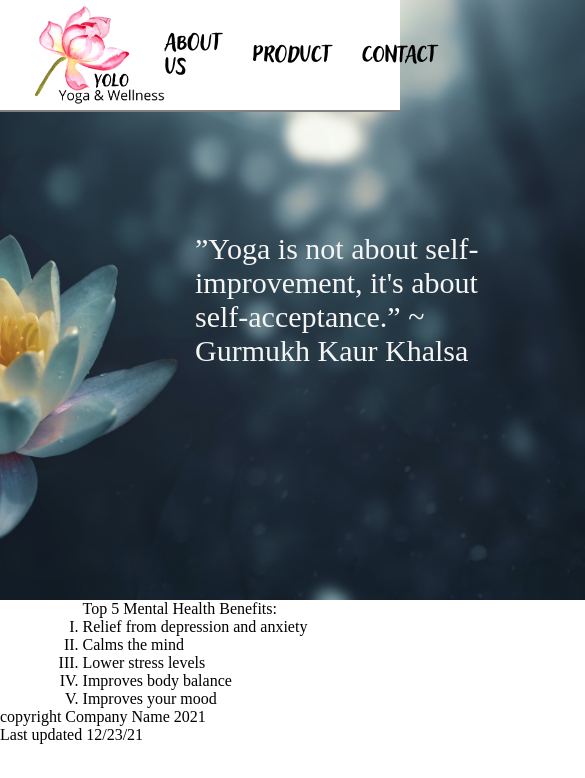
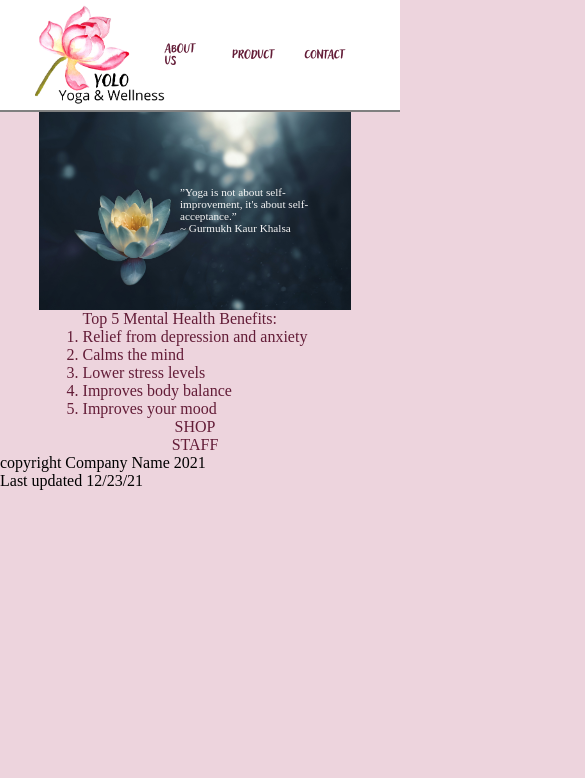
Before and after one commit to louisenorrsen/company_home_page, a plain HTML site: page index.html in a window 390 px wide. Shown: the top 778 px of the page, 585 px wide, since content can reach past the window. Drawn offline with Linux system fonts and the light colour scheme.

Commit message:
adjusted font-sizes and @media

```diff
--- a/index.html
+++ b/index.html
@@ -23,7 +23,7 @@
         <!-- Banner -->
     <main>
         <div class="banner">
-            <p>”Yoga is not about self-improvement, it's about self-acceptance.” ~ Gurmukh Kaur Khalsa</p>
+            <p>”Yoga is not about self-improvement, it's about self-acceptance.” <br>~ Gurmukh Kaur Khalsa</p>
         </div>
         <section id="main">
             <p>Top 5 Mental Health Benefits:</p>
@@ -35,6 +35,12 @@
                 <li>Improves your mood</li>
             </ol>
         </section>
+        <section id="shop">
+            SHOP
+        </section>
+        <section id="contact">
+            STAFF
+        </section>
     </main>
     <footer class="footer">
         <p id="copyright">copyright Company Name 2021</p>
--- a/resources/css/style.css
+++ b/resources/css/style.css
@@ -11,6 +11,7 @@
 
 html {
     font-size: 16px;
+    background-color: #edd4dd;
 }
 
 /* Nav */
@@ -43,6 +44,13 @@ nav ul {
 nav li {
     margin-right: 1.875rem;
     font-size: 1.875rem;
+    color: #631c37;
+}
+
+@media only screen and (max-width: 480px) {
+    nav li {
+        font-size: 1rem;
+    }
 }
 
 /* Banner */
@@ -57,6 +65,7 @@ nav li {
     display: flex;
     justify-content: center;
     align-items: center;
+    margin-top: 110px;
 }
 
 .banner p {
@@ -64,6 +73,22 @@ nav li {
     color: whitesmoke;
     width: 18.75rem;
     margin-right: -18.75rem;
+    margin-bottom: -80px;
+}
+
+@media only screen and (max-width: 480px) {
+    .banner {
+        width: 80%;
+        height: 200px;
+
+    }
+
+    .banner p {
+        font-size: 0.7rem;
+        margin-right: -100px;
+        margin-bottom: 0;
+        width: 130px;
+    }
 }
 
 /* Main */
@@ -71,12 +96,25 @@ nav li {
 main {
     display: flex;
     flex-direction: column;
-    justify-content: center;
     align-items: center;
+    color: #631c37;
 }
 
-#benefits {
-    list-style: upper-roman;
+#main {
+    font-size: 1.5rem;
+    background-color: transparent;
 }
 
+@media only screen and (max-width: 480px) {
+    #main {
+        font-size: 1rem;
+    }
+}
+
+/* Shop */
+
+
+
+/* Staff */
+
 /* Footer */
```
